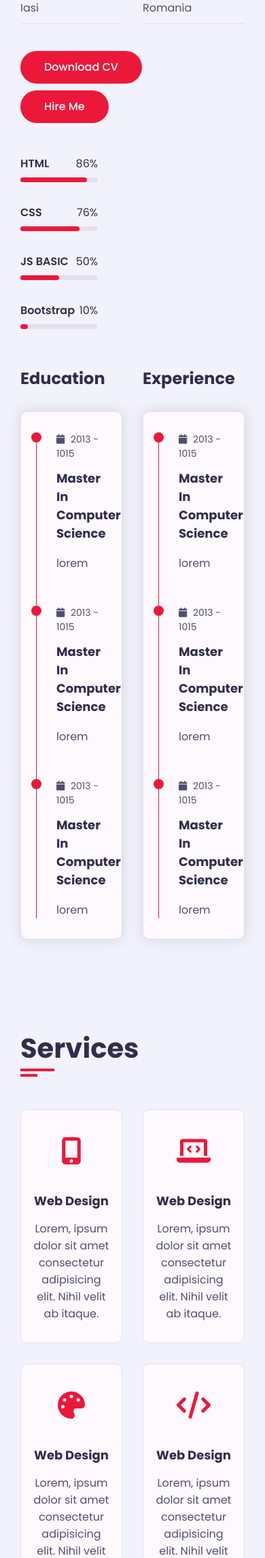
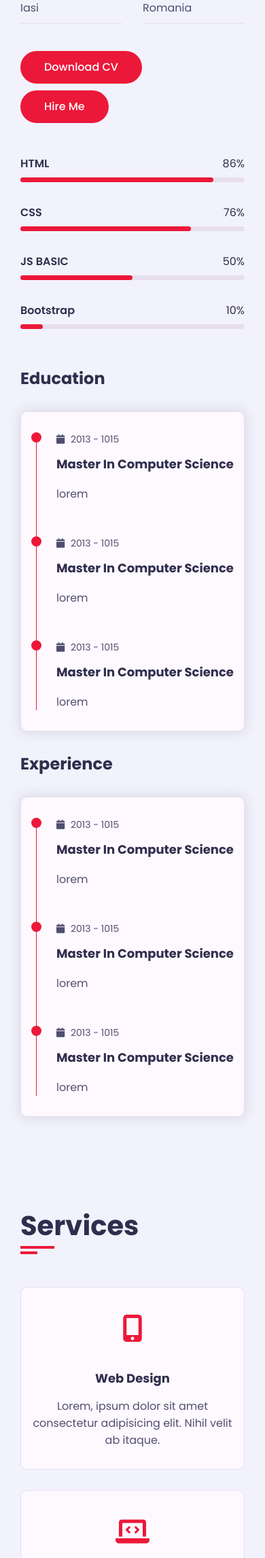
Before and after one commit to cosmin05072018/My-personal-portfolio, a PHP site: page / in a window 390 px wide; the page is wider, and only the part inside the window is pictured. Shown: the part 1517-3809 px from the top of that part at 68% size. Run offline with PHP 8.4, Linux system fonts and the light colour scheme; some web fonts are replaced.

Commit message:
add new media

```diff
--- a/style.css
+++ b/style.css
@@ -763,6 +763,13 @@ h3.my-profession{
 }
 
 @media (max-width:767px){
+    .contact .contact-form .col-6,
+    .contact .contact-info-item,
+    .portofolio .portofolio-item,
+    .service .service-item,
+    .about .about-content .experience,
+    .about .about-content .education,
+    .about .about-content .skills,
     .about .about-content .personal-info{
         flex: 0 0 100%;
         max-width: 100%;
```
